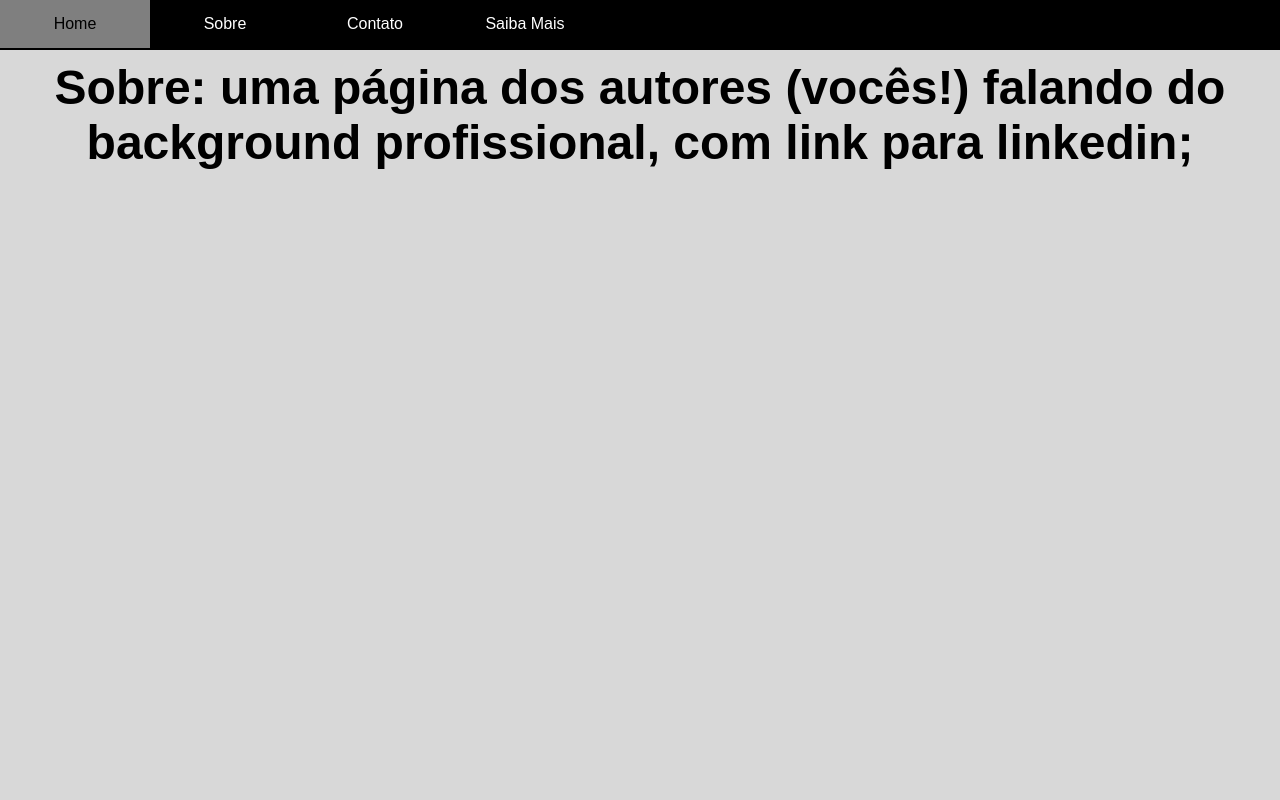
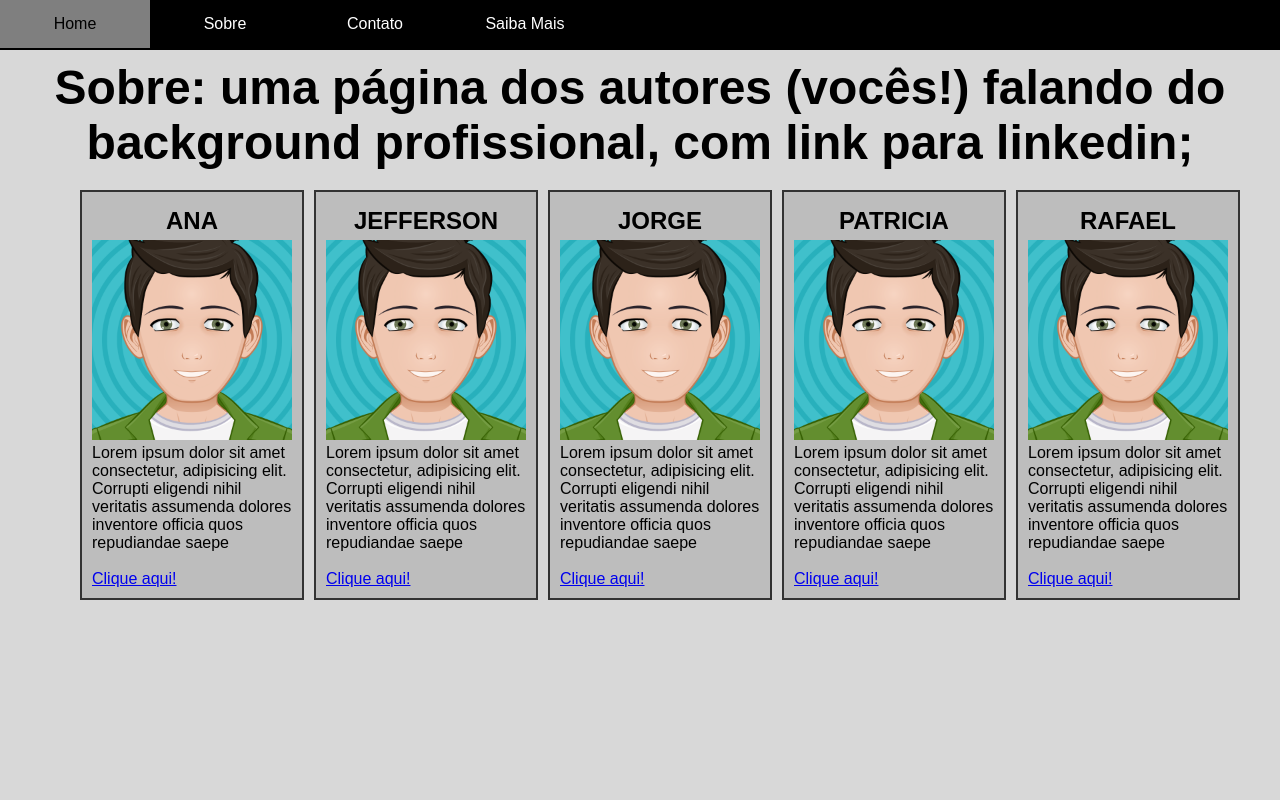
Before and after one commit to jefferson-ribeiro/Desafio-Grupo-PaginaCovidV3, a plain HTML site: page sobre.html in a window 1280 px wide. Shown: the top 800 px of the page. Drawn offline with Linux system fonts and the light colour scheme.

Commit message:
teste inclusão de imagem

```diff
--- a/sobre.html
+++ b/sobre.html
@@ -31,6 +31,43 @@
     <!-- CONTEÚDO -->
 <main class="conteudo">
     <h1>Sobre: uma página dos autores (vocês!) falando do background profissional, com link para linkedin;</h1>
+    <section class="container-sobre">
+        <div class="item item-1">
+            <h2>ANA</h2>
+            <img class="fotoPerfil" src="imagens/bonecos-perfil.png" alt="">
+            <p>Lorem ipsum dolor sit amet consectetur, adipisicing elit. Corrupti eligendi nihil veritatis assumenda dolores inventore officia quos repudiandae saepe</p>
+            <br>
+            <a href="ana.html">Clique aqui!</a>
+        </div>
+        <div class="item item-2">
+            <h2>JEFFERSON</h2>
+            <img class="fotoPerfil" src="imagens/bonecos-perfil.png" alt="">
+            <p>Lorem ipsum dolor sit amet consectetur, adipisicing elit. Corrupti eligendi nihil veritatis assumenda dolores inventore officia quos repudiandae saepe</p>
+            <br>
+            <a href="jefferson.html">Clique aqui!</a>
+        </div>
+        <div class="item item-3">
+            <h2>JORGE</h2>
+            <img class="fotoPerfil" src="imagens/bonecos-perfil.png" alt="">
+            <p>Lorem ipsum dolor sit amet consectetur, adipisicing elit. Corrupti eligendi nihil veritatis assumenda dolores inventore officia quos repudiandae saepe</p>
+            <br>
+            <a href="jorge.html">Clique aqui!</a>
+        </div>
+        <div class="item item-4">
+            <h2>PATRICIA</h2>
+            <img class="fotoPerfil" src="imagens/bonecos-perfil.png" alt="">
+            <p>Lorem ipsum dolor sit amet consectetur, adipisicing elit. Corrupti eligendi nihil veritatis assumenda dolores inventore officia quos repudiandae saepe</p>
+            <br>
+            <a href="patricia.html">Clique aqui!</a>
+        </div>
+        <div class="item item-5">
+            <h2>RAFAEL</h2>
+            <img src="imagens/bonecos-perfil.png" alt="">
+            <p>Lorem ipsum dolor sit amet consectetur, adipisicing elit. Corrupti eligendi nihil veritatis assumenda dolores inventore officia quos repudiandae saepe</p>
+            <br>
+            <a href="rafael.html">Clique aqui!</a>
+        </div>
+    </section>
 </main>
     <!-- RODAPÉ -->
     <footer>
--- a/style.css
+++ b/style.css
@@ -57,12 +57,24 @@ body{
     background-color:#d8d8d8;
 }
 .conteudo {
-	min-height: 95vh;
+	min-height: 100vh;
 }
 .item {
     background: #bdbdbd;
     border: 2px solid #333;
     padding: 10px;
+}
+h2 {
+    text-align: center;
+    padding: 5px;
+}
+/* imagem da noticia 1 */
+.imagemnot1{
+    width: 30%;
+    float: left;
+    padding-right: 10px;
+    padding-top: 10px;
+    padding-left: 10px;
 }
 /* POSIÇÃO GRID */
 .container {
@@ -70,7 +82,7 @@ body{
     display: grid;
     grid-template-columns: repeat(3, 1fr);
     grid-gap: 10px; /* ESPAÇO ENTRE AS GRIDS */
-    grid-auto-rows: 250px; /* TAMANHO DA GRID */
+    grid-auto-rows:(50px,auto); /* TAMANHO DA GRID */
     grid-template-areas:
         'item-1 item-1 item-1'
         'item-2 item-2 item-4'
@@ -95,6 +107,22 @@ body{
 .item-6 {
     grid-area: item-6;
 }
+/* ABA SOBRE */
+.container-sobre {
+    margin: 10px 80px 100px 80px;
+    display: grid;
+    grid-template-columns: repeat(5, 1fr);
+    grid-gap: 10px; /* ESPAÇO ENTRE AS GRIDS */
+    grid-auto-rows:(50px,auto); /* TAMANHO DA GRID */
+    grid-template-areas:
+        'item-1 item-2 item-3 item-4 item-5'
+        'item-1 item-2 item-3 item-4 item-5';
+}
+.container-sobre img {
+    width:200px;
+    height:200px;
+    position:relative;
+}
 /* RODAPÉ */
 footer {
 	height: 50px;
```
Also changed, not shown: index.html (+10 -5 lines), imagens/bonecos-perfil.png (added), imagens/noticia1.jpg (added).
